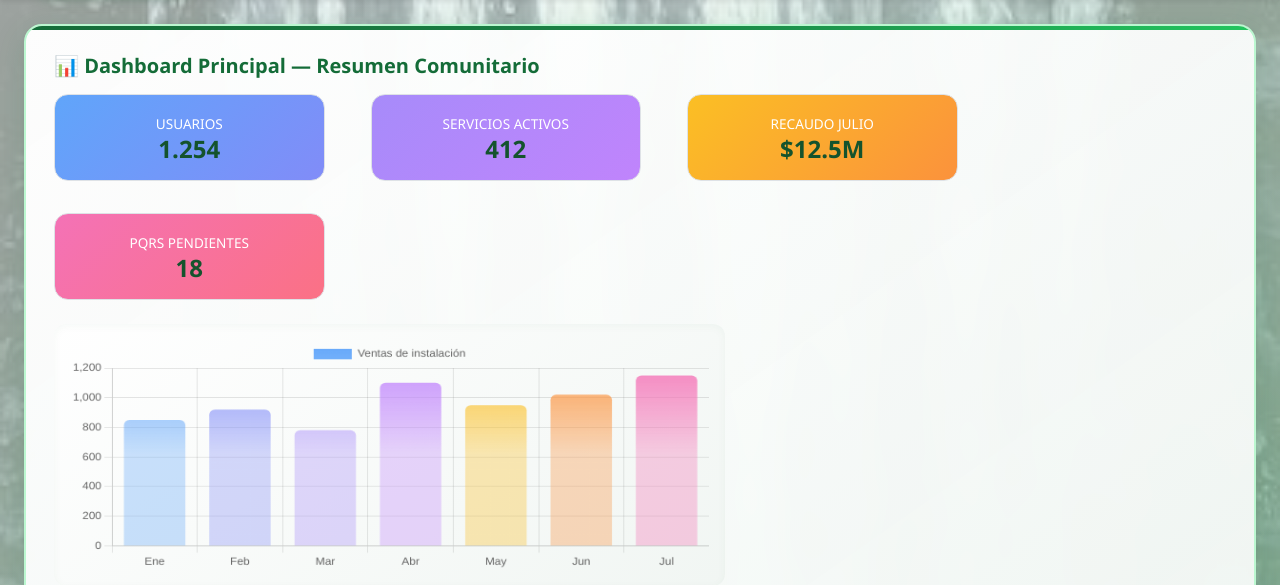
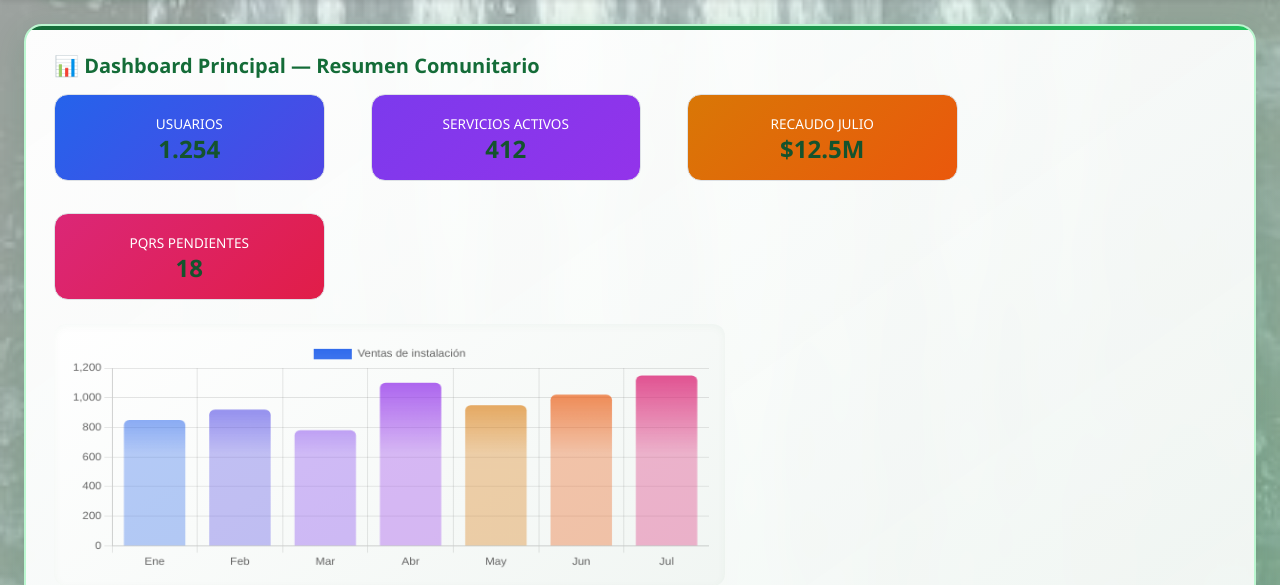
Before and after one commit to Andrealo233/proyecto-v, a Flask app: page / in a window 1280 px wide. Shown: the part 155-740 px from the top of the page. Run offline with Flask 3, Linux system fonts and the light colour scheme; some libraries are stand-ins or nearby versions.

Commit message:
Darker vivid colors on dashboard

```diff
--- a/templates/dashboard.html
+++ b/templates/dashboard.html
@@ -4,10 +4,10 @@
 <div class="modulo-card">
   <h5 class="fw-bold text-success mb-3">📊 Dashboard Principal — Resumen Comunitario</h5>
   <div class="row g-3 mb-4 text-center">
-    <div class="col-md-3"><div class="p-3 border rounded-3" style="background:linear-gradient(135deg,#60a5fa,#818cf8);color:#fff"><small>USUARIOS</small><h4 class="fw-bold mb-0">1.254</h4></div></div>
-    <div class="col-md-3"><div class="p-3 border rounded-3" style="background:linear-gradient(135deg,#a78bfa,#c084fc);color:#fff"><small>SERVICIOS ACTIVOS</small><h4 class="fw-bold mb-0">412</h4></div></div>
-    <div class="col-md-3"><div class="p-3 border rounded-3" style="background:linear-gradient(135deg,#fbbf24,#fb923c);color:#fff"><small>RECAUDO JULIO</small><h4 class="fw-bold mb-0">$12.5M</h4></div></div>
-    <div class="col-md-3"><div class="p-3 border rounded-3" style="background:linear-gradient(135deg,#f472b6,#fb7185);color:#fff"><small>PQRS PENDIENTES</small><h4 class="fw-bold mb-0">18</h4></div></div>
+    <div class="col-md-3"><div class="p-3 border rounded-3" style="background:linear-gradient(135deg,#2563eb,#4f46e5);color:#fff"><small>USUARIOS</small><h4 class="fw-bold mb-0">1.254</h4></div></div>
+    <div class="col-md-3"><div class="p-3 border rounded-3" style="background:linear-gradient(135deg,#7c3aed,#9333ea);color:#fff"><small>SERVICIOS ACTIVOS</small><h4 class="fw-bold mb-0">412</h4></div></div>
+    <div class="col-md-3"><div class="p-3 border rounded-3" style="background:linear-gradient(135deg,#d97706,#ea580c);color:#fff"><small>RECAUDO JULIO</small><h4 class="fw-bold mb-0">$12.5M</h4></div></div>
+    <div class="col-md-3"><div class="p-3 border rounded-3" style="background:linear-gradient(135deg,#db2777,#e11d48);color:#fff"><small>PQRS PENDIENTES</small><h4 class="fw-bold mb-0">18</h4></div></div>
   </div>
   <div class="row g-4">
     <div class="col-md-7"><canvas id="graficaVentasInstalacion" height="130"></canvas></div>
@@ -19,7 +19,7 @@
 <script>
   const ctx1 = document.getElementById('graficaVentasInstalacion');
   const g1 = ctx1.getContext('2d');
-  const colors1 = ['#60a5fa','#818cf8','#a78bfa','#c084fc','#fbbf24','#fb923c','#f472b6'];
+  const colors1 = ['#2563eb','#4f46e5','#7c3aed','#9333ea','#d97706','#ea580c','#db2777'];
   const grads1 = colors1.map(c => {
     const gr = g1.createLinearGradient(0,0,0,ctx1.height);
     gr.addColorStop(0, c);
@@ -32,7 +32,7 @@
   });
   const ctx2 = document.getElementById('graficaServicios');
   const g2 = ctx2.getContext('2d');
-  const colors2 = ['#60a5fa', '#fbbf24', '#f472b6'];
+  const colors2 = ['#2563eb', '#d97706', '#db2777'];
   const grads2 = colors2.map(c => {
     const gr = g2.createRadialGradient(ctx2.width/2, ctx2.height/2, 0, ctx2.width/2, ctx2.height/2, ctx2.width/2);
     gr.addColorStop(0, c);
```
